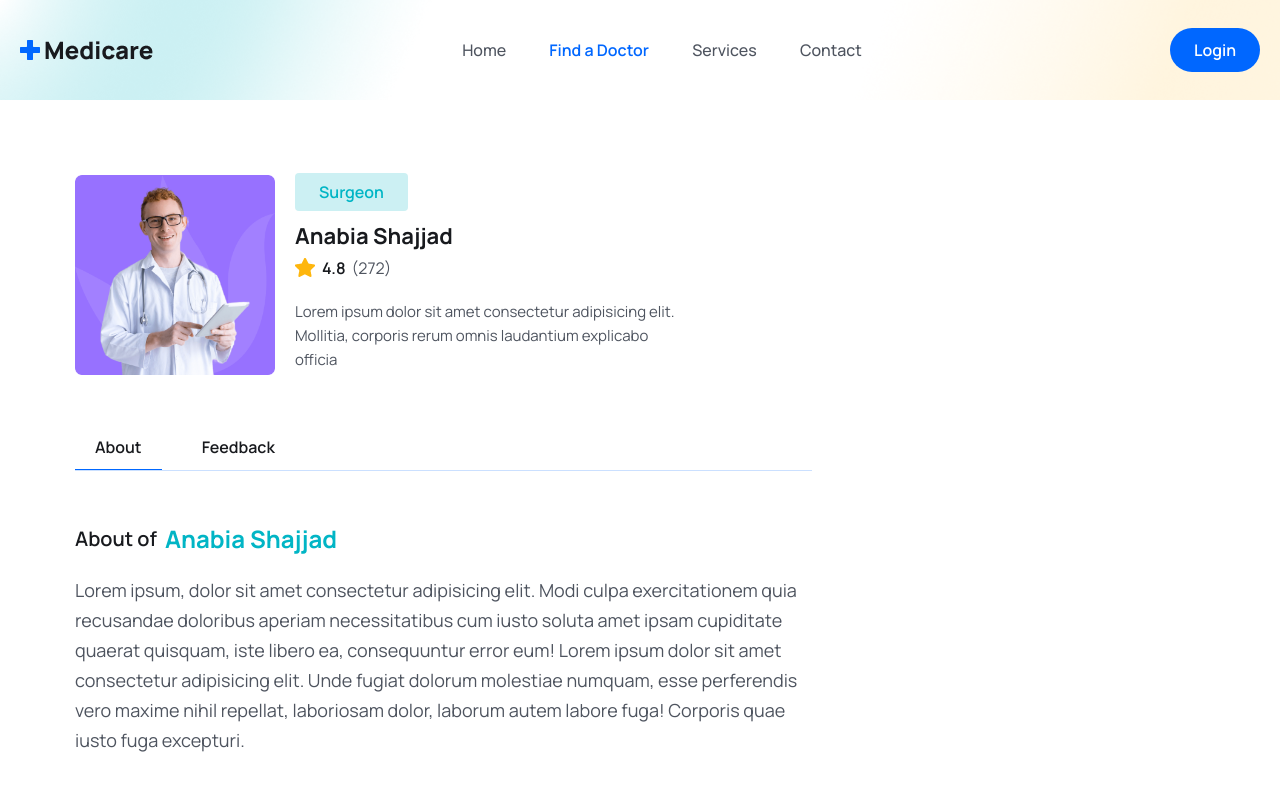
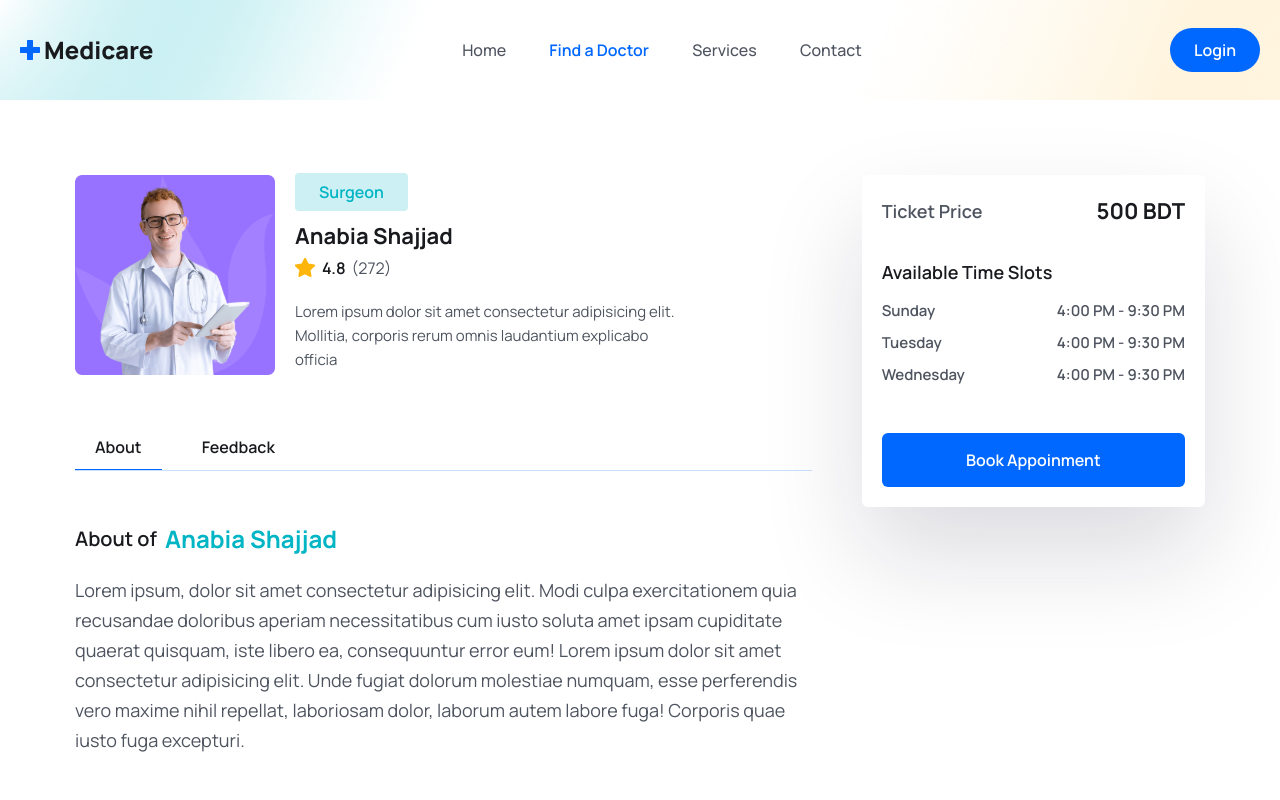
Before and after one commit to shagors/doctor-appointment, a React (Vite) app in the folder frontend/: page /doctors/1 in a window 1280 px wide. Shown: the top 800 px of the page. Built offline with nearby package versions, Linux system fonts and the light colour scheme.

Commit message:
design complete doctor details page add feedback and appoinment buton

```diff
--- a/frontend/src/pages/Doctors/DoctorDetails.jsx
+++ b/frontend/src/pages/Doctors/DoctorDetails.jsx
@@ -3,11 +3,13 @@ import doctorImg from "../../assets/images/doctor-img02.png";
 import starIcon from "../../assets/images/Star.png";
 import DoctorAbout from "./DoctorAbout";
 import Feedback from "./Feedback";
+import SidePanel from "./SidePanel";
 
 const DoctorDetails = () => {
   const [tab, setTab] = useState("about");
   return (
-    <section className="max-w-[1170px] px-5 mx-auto">
+    <section>
+      <div className="max-w-[1170px] px-5 mx-auto">
         <div className="grid md:grid-cols-3 gap-[50px]">
           <div className="md:col-span-2">
             <div className="flex items-center gap-5">
@@ -62,6 +64,11 @@ const DoctorDetails = () => {
               {tab === "feedback" && <Feedback />}
             </div>
           </div>
+
+          <div>
+            <SidePanel />
+          </div>
+        </div>
       </div>
     </section>
   );
--- a/frontend/src/pages/Doctors/FeedbackForm.jsx
+++ b/frontend/src/pages/Doctors/FeedbackForm.jsx
@@ -1,5 +1,66 @@
+import { useState } from "react";
+import { AiFillStar } from "react-icons/ai";
+
 const FeedbackForm = () => {
-  return <div>FeedbackForm</div>;
+  const [rating, setRating] = useState(0);
+  const [hover, setHover] = useState(0);
+  const [reviewText, setReviewText] = useState("");
+
+  const handleSubmitReview = (e) => {
+    e.preventDefault();
+    console.log(rating, reviewText);
+  };
+
+  return (
+    <form>
+      <div>
+        <h3 className="text-headingColor text-[16px] leading-6 font-semibold mb-4 mt-0">
+          How would you rate the overall experience?*
+        </h3>
+        <div>
+          {[...Array(5).keys()].map((_, index) => {
+            index += 1;
+
+            return (
+              <button
+                key={index}
+                type="button"
+                onClick={() => setRating(index)}
+                onMouseEnter={() => setHover(index)}
+                onMouseLeave={() => setHover(rating)}
+                onDoubleClick={() => {
+                  setHover(0);
+                  setRating(0);
+                }}
+                className={`${
+                  index <= ((rating && hover) || hover)
+                    ? "text-yellowColor"
+                    : "text-gray-400"
+                } bg-transparent border-none outline-none text-[22px] cursor-pointer `}>
+                <span>
+                  <AiFillStar />
+                </span>
+              </button>
+            );
+          })}
+        </div>
+      </div>
+
+      <div className="mt-[30px]">
+        <h3 className="text-headingColor text-[16px] leading-6 font-semibold mb-4 mt-0">
+          Share your feedback or suggestions
+        </h3>
+        <textarea
+          className="border border-solid border-[#0066ff34] focus:outline outline-primaryColor w-full px-4 py-3 rounded-md"
+          rows="5"
+          placeholder="Write your message"
+          onChange={(e) => setReviewText(e.target.value)}></textarea>
+      </div>
+      <button type="submit" className="btn" onClick={handleSubmitReview}>
+        Submit Feedback
+      </button>
+    </form>
+  );
 };
 
 export default FeedbackForm;
--- /dev/null
+++ b/frontend/src/pages/Doctors/SidePanel.jsx
@@ -0,0 +1,47 @@
+const SidePanel = () => {
+  return (
+    <div className="shadow-panelShadow p-3 lg:p-5 rounded-md">
+      <div className="flex items-center justify-between">
+        <p className="text__para mt-0 font-semibold">Ticket Price</p>
+        <span className="text-[16px] leading-7 lg:text-[22px] lg:leading-8 text-headingColor font-bold">
+          500 BDT
+        </span>
+      </div>
+      <div className="mt-[30px]">
+        <p className="text__para mt-0 font-semibold text-headingColor">
+          Available Time Slots
+        </p>
+        <ul className="mt-3">
+          <li className="flex items-center justify-between mb-2">
+            <p className="text-[15px] leading-6 text-textColor font-semibold">
+              Sunday
+            </p>
+            <p className="text-[15px] leading-6 text-textColor font-semibold">
+              4:00 PM - 9:30 PM
+            </p>
+          </li>
+          <li className="flex items-center justify-between mb-2">
+            <p className="text-[15px] leading-6 text-textColor font-semibold">
+              Tuesday
+            </p>
+            <p className="text-[15px] leading-6 text-textColor font-semibold">
+              4:00 PM - 9:30 PM
+            </p>
+          </li>
+          <li className="flex items-center justify-between mb-2">
+            <p className="text-[15px] leading-6 text-textColor font-semibold">
+              Wednesday
+            </p>
+            <p className="text-[15px] leading-6 text-textColor font-semibold">
+              4:00 PM - 9:30 PM
+            </p>
+          </li>
+        </ul>
+      </div>
+
+      <button className="btn px-2 w-full rounded-md">Book Appoinment</button>
+    </div>
+  );
+};
+
+export default SidePanel;
```
Lines whose indentation alone changed are shown as unchanged.
